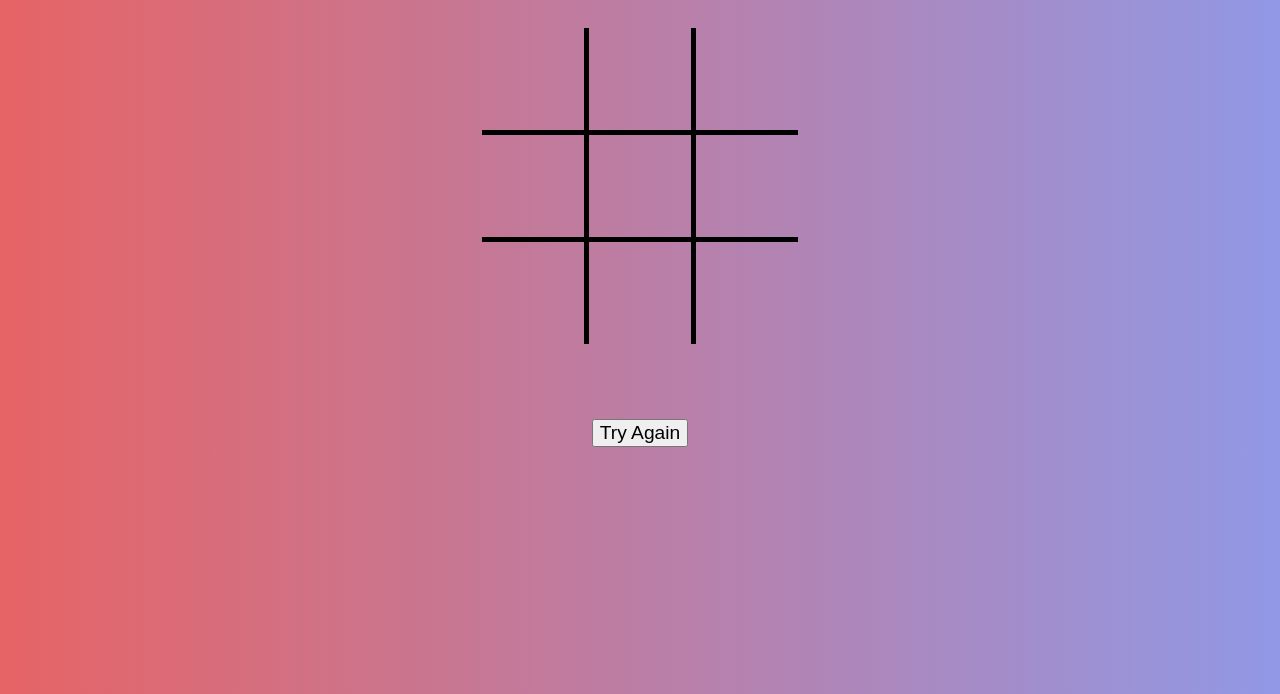
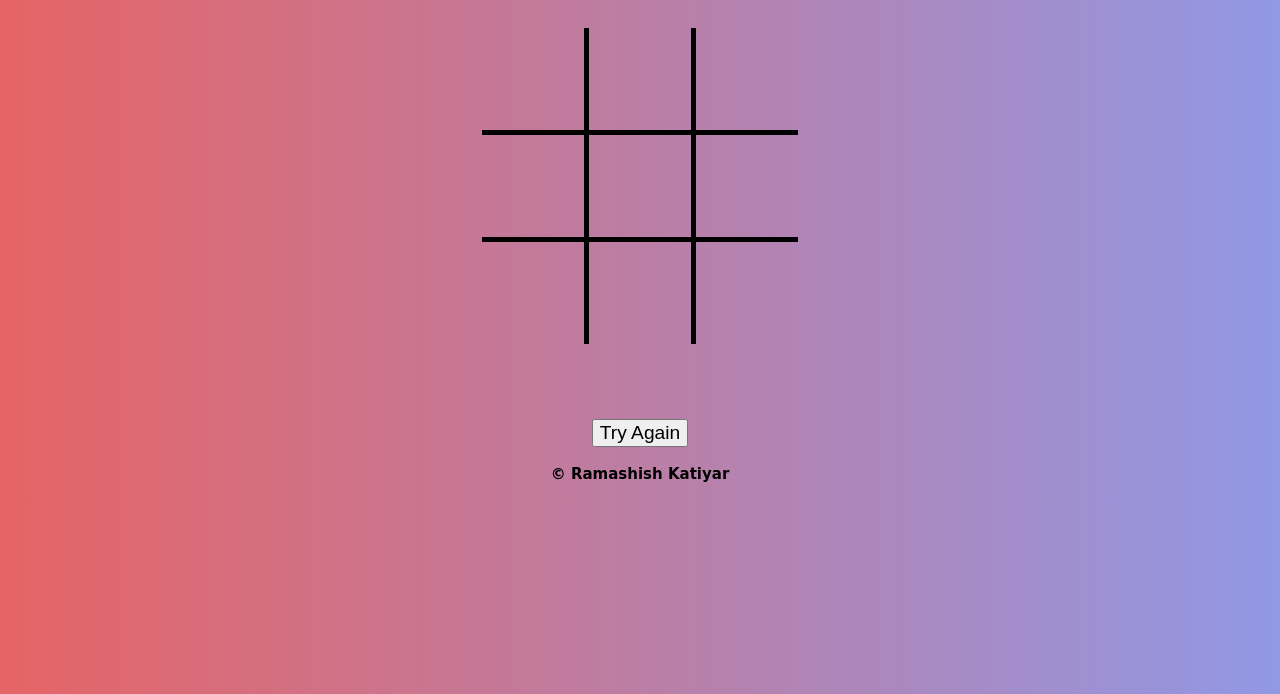
Before and after one commit to spunkiee/tic-tac-toe, a plain HTML site: page index.html in a window 1280 px wide. Shown: the part 106-800 px from the top of the page. Drawn offline with Linux system fonts and the light colour scheme; a web font is replaced by a local one.

Commit message:
Add copyright

```diff
--- a/index.html
+++ b/index.html
@@ -30,6 +30,9 @@
     </table>
     <h4 class="winner_dialog"></h4>
     <button class="new_game_button">Try Again</button>
+    <footer>
+      <p>&copy; Ramashish Katiyar</p>
+    </footer>
     <script src="main.js"></script>
 </body>
 </html>
--- a/main.js
+++ b/main.js
@@ -96,7 +96,6 @@ function restart() {
 
 cells.forEach(cell => cell.addEventListener('click', function (e) {
   changeValue(cell);
-  console.log(e);
   checkVictory();
 }))
 
--- a/style.css
+++ b/style.css
@@ -44,3 +44,7 @@ td:nth-child(2) {
     margin: 0 auto;
     cursor: pointer;
 }
+
+footer {
+    font-size: 15px;
+}
```
